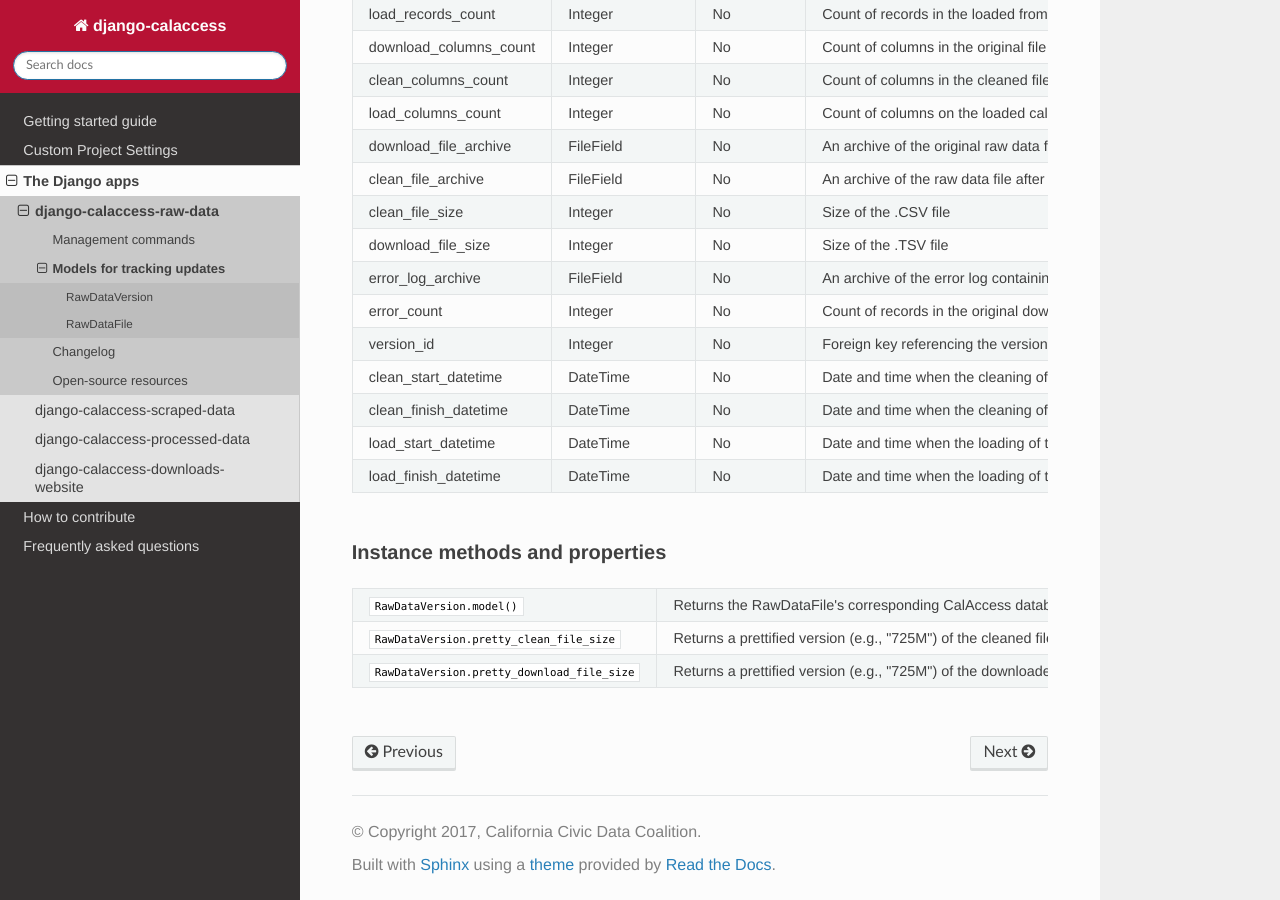
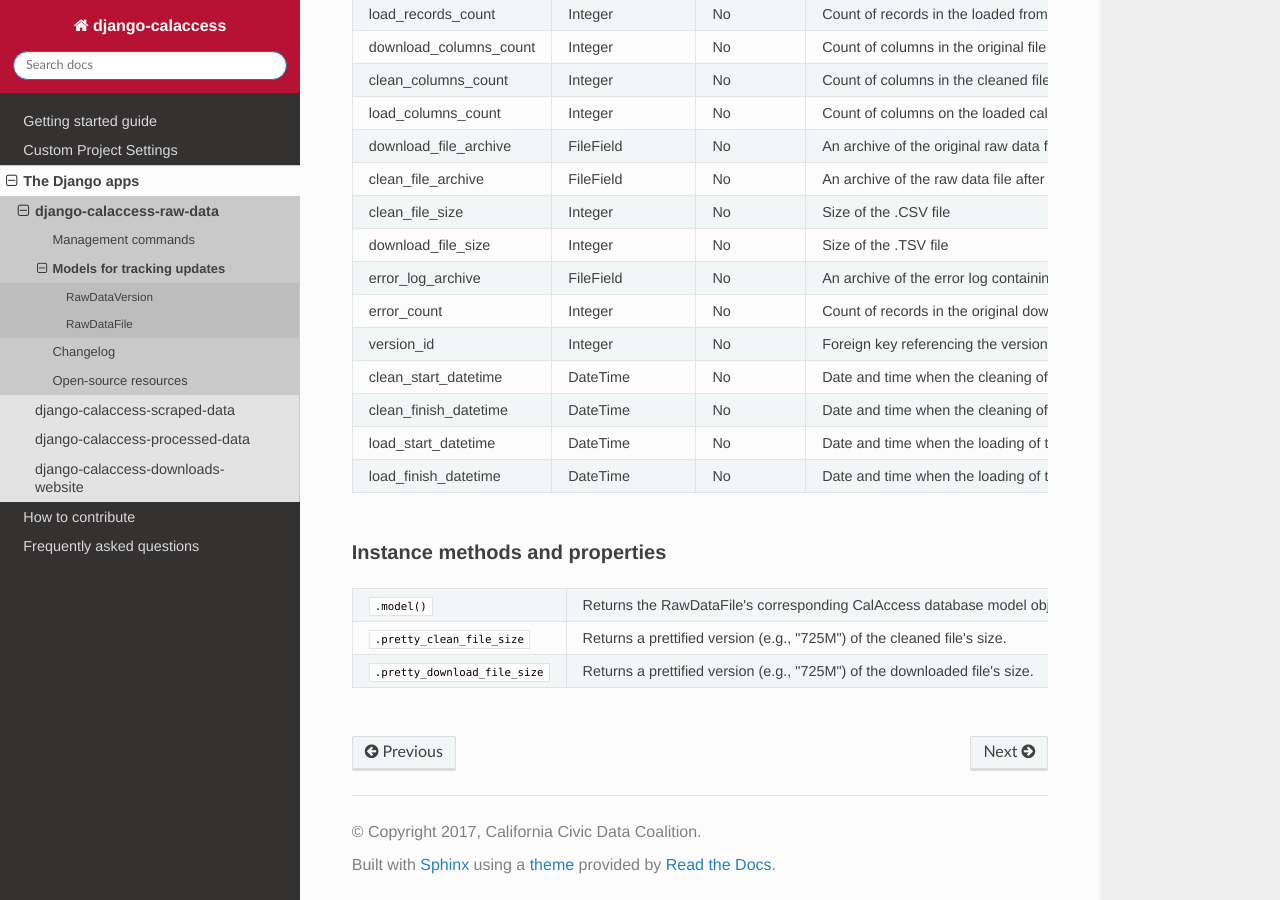
Before and after one commit to palewire/django-calaccess-technical-documentation, a Sphinx documentation site: the page built from docs/apps/calaccess_raw/tracking.rst, in a window 1280 px wide and 900 px high, scrolled down 2623 px. Built offline with Sphinx 7.4.7 and the Read the Docs theme 2.0.0, drawn with Linux system fonts in a browser that asks for light colours.

Commit message:
Small edit

```diff
--- a/docs/apps/calaccess_raw/tracking.rst
+++ b/docs/apps/calaccess_raw/tracking.rst
@@ -420,15 +420,15 @@ Instance methods and properties
 
 
         <tr>
-            <td><code>RawDataVersion.model()</code></td>
+            <td><code>.model()</code></td>
             <td>Returns the RawDataFile's corresponding CalAccess database model object.</td>
         </tr>
         <tr>
-            <td><code>RawDataVersion.pretty_clean_file_size</code></td>
+            <td><code>.pretty_clean_file_size</code></td>
             <td>Returns a prettified version (e.g., "725M") of the cleaned file's size.</td>
         </tr>
         <tr>
-            <td><code>RawDataVersion.pretty_download_file_size</code></td>
+            <td><code>.pretty_download_file_size</code></td>
             <td>Returns a prettified version (e.g., "725M") of the downloaded file's size.</td>
         </tr>
 
```
